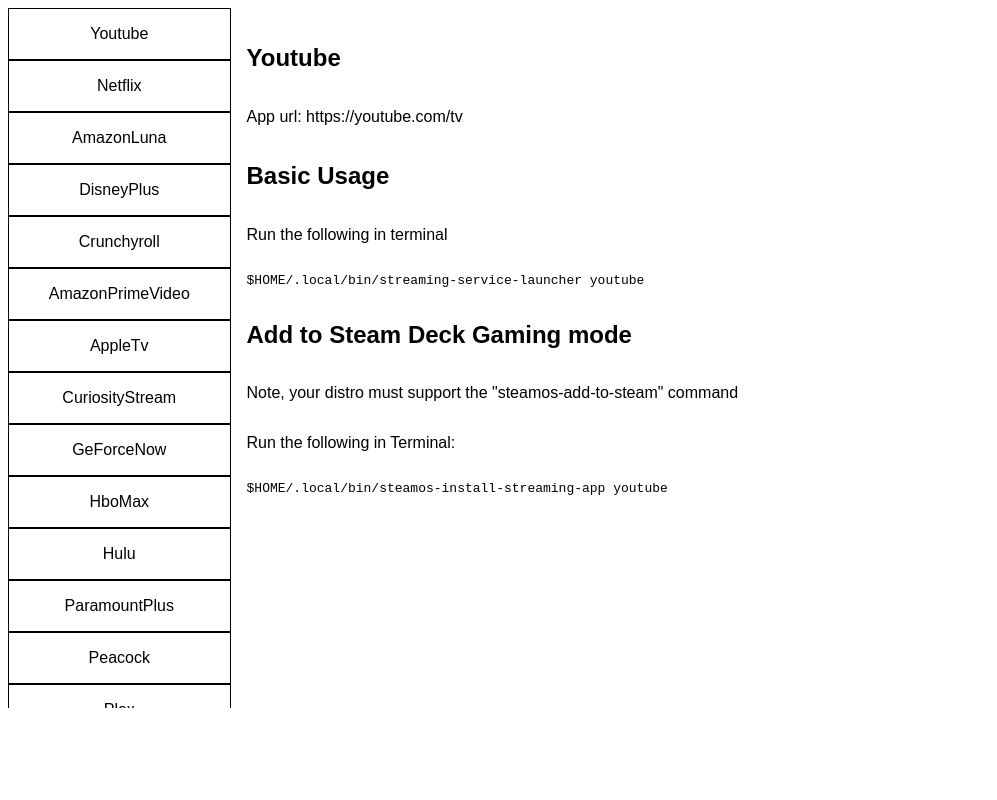
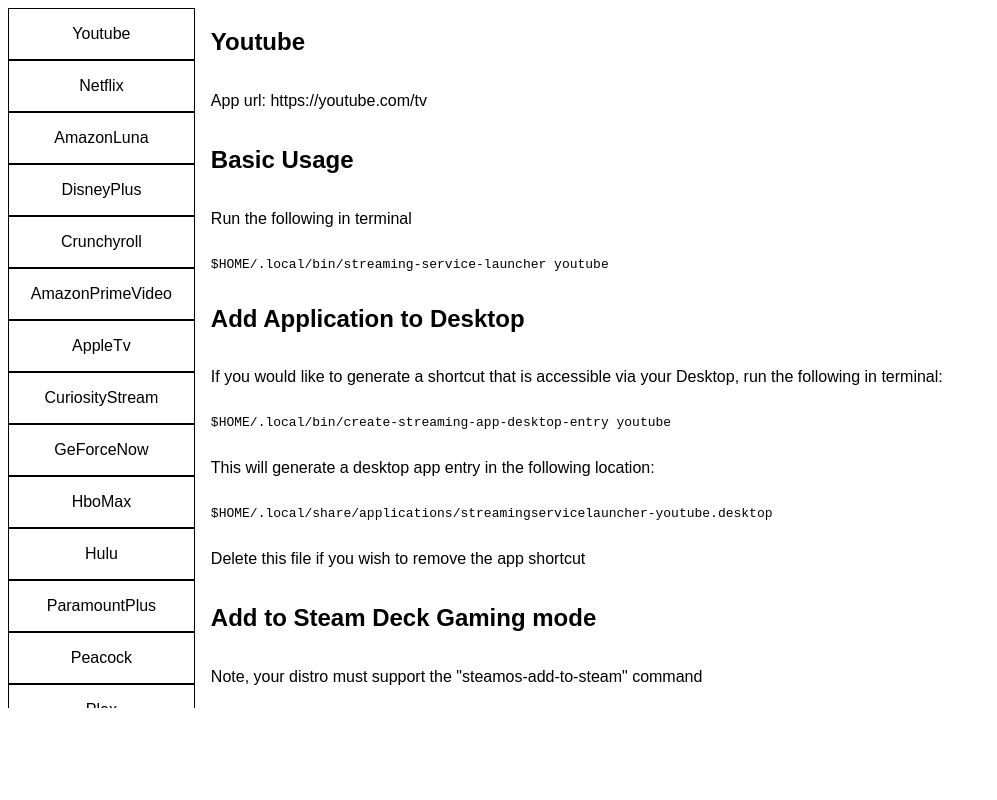
Before and after one commit to xXJSONDeruloXx/StreamingServiceLauncher, an Electron app: page index.html in a window 1280 px wide. Shown: the whole page, without its empty margins (0-997 px from the left). Drawn offline with Linux system fonts and the light colour scheme.

Commit message:
enable adding desktop entries per-service

```diff
--- a/index.html
+++ b/index.html
@@ -48,6 +48,10 @@
         #serviceInstallInfo {
             display: flex;
             flex-direction: column;
+            height: 700px;
+            width: 100%;
+            overflow-y: visible;
+            overflow-x: hidden;
         }
     </style>
 </html>
--- a/js/services.js
+++ b/js/services.js
@@ -33,7 +33,7 @@
 
 function updateAppInfo([serviceName, info]) {
   const el = document.getElementById("serviceInstallInfo");
-  el.setAttribute("style", `margin: 1rem;`);
+  el.setAttribute("style", `padding-left: 1rem;`);
   if (info.recommendStandaloneApp) {
     el.innerHTML = `
       <h2 style="text-transform: capitalize;">${serviceName}</h2>
@@ -58,6 +58,18 @@
 
     <pre>$HOME/.local/bin/streaming-service-launcher ${serviceName}</pre>
 
+    <h2>Add Application to Desktop</h2>
+
+    <p>If you would like to generate a shortcut that is accessible via your Desktop, run the following in terminal:</p>
+
+    <pre>$HOME/.local/bin/create-streaming-app-desktop-entry ${serviceName}</pre>
+
+    <p>This will generate a desktop app entry in the following location:</p>
+
+    <pre>$HOME/.local/share/applications/streamingservicelauncher-${serviceName}.desktop</pre>
+
+    <p>Delete this file if you wish to remove the app shortcut</p>
+
     <h2>Add to Steam Deck Gaming mode</h2>
 
     <p>Note, your distro must support the "steamos-add-to-steam" command</p>
```
Also changed, not shown: README.md, 2 other files.
